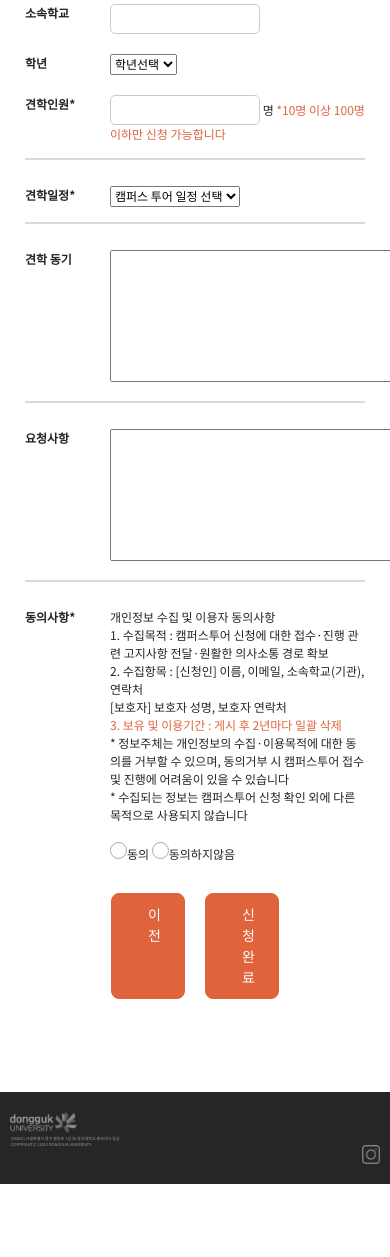
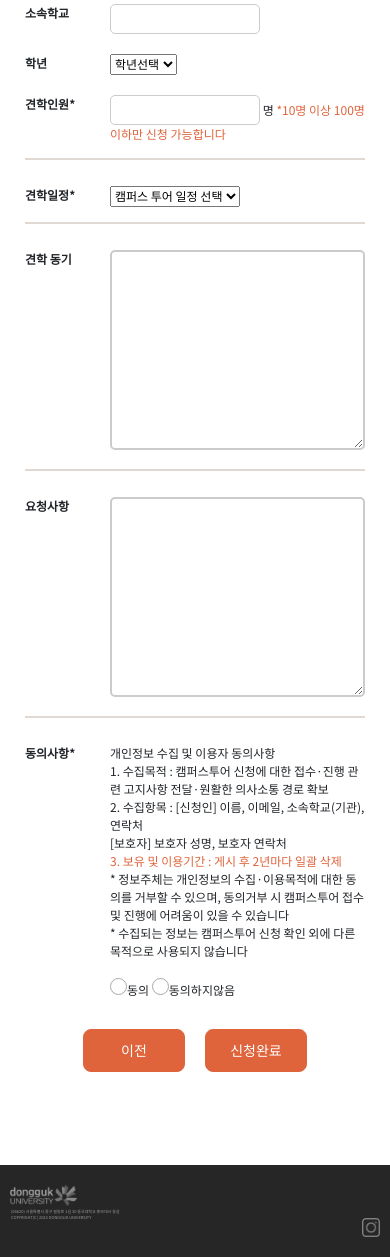
Before and after one commit to ustar1210/Donggam, a Django app: page /regular_form/ in a window 390 px wide; the page is wider, and only the part inside the window is pictured. Shown: the part 799-2056 px from the top of that part. Before the commit the page ends 1983 px from the top of that part, so only its background shows below. Run offline with Django 4.2, Linux system fonts and the light colour scheme; data that the repository does not hold is empty; some libraries are stand-ins or nearby versions.

Commit message:
style : textarea스타일링

```diff
--- a/donggam/calender/templates/calender/regular_form.html
+++ b/donggam/calender/templates/calender/regular_form.html
@@ -123,14 +123,14 @@
                 <div>
                     <span class="title">견학 동기</span>
                     <span class="body">
-                        <textarea name="motivation" id="" cols="110" rows="7"></textarea>
+                        <textarea name="motivation" id=""></textarea>
                     </span>
                 </div>
                 <hr>
                 <div>
                     <span class="title">요청사항</span>
                     <span class="body">
-                        <textarea name="request" id="" cols="110" rows="7"></textarea>
+                        <textarea name="request" id=""></textarea>
                     </span>
                 </div>
                 <hr>
--- a/donggam/donggam/static/css/regular/regular_form.css
+++ b/donggam/donggam/static/css/regular/regular_form.css
@@ -64,6 +64,16 @@ line-height: 35px;
     color: white;
 }
 
+textarea{
+    width: 100%;
+    height: 200px;
+    padding: 10px;
+    box-sizing: border-box;
+    border: solid 2px #CBCBCB;
+    border-radius: 5px;
+    font-size: 16px;
+    resize: both;
+}
 .regular_btn:hover{
         color: #DF633B;
         background: white;
@@ -162,7 +172,9 @@ input[type='radio']:checked:before {
 .regular_btn{
     display: inline-block;
     background: #DF633B;
-    padding: 10px 36px;
+    padding-top: 10px;
+    padding-bottom: 10px;
+    width: 30%;
     border: 1px solid #DF633B;
     border-radius: 8px;
     font-size: 14px;
```
